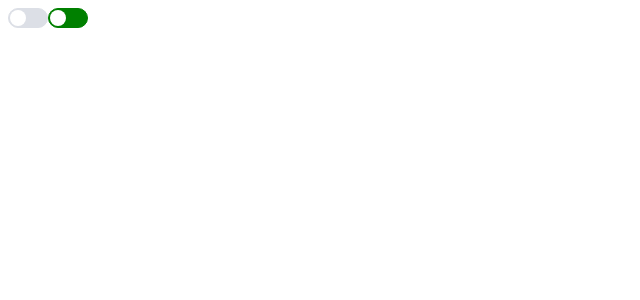
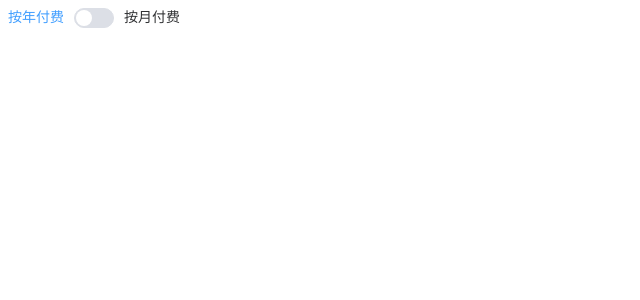
Before and after one commit to Phoebe0626/orange-ui, a Vue app: page / in a window 1280 px wide. Shown: the top 300 px of the page, without its empty margins (0-640 px from the left). Built offline with nearby package versions, Linux system fonts and the light colour scheme.

Commit message:
switch添加文字描述

```diff
--- a/src/App.vue
+++ b/src/App.vue
@@ -11,8 +11,9 @@
       type="password"
       show-password
     ></o-input> -->
-    <o-switch v-model="active"></o-switch>
-    <o-switch name="username" v-model="active" active-color="red" inactive-color="green"></o-switch>
+    <!-- <o-switch v-model="active"></o-switch> -->
+    <o-switch v-model="active" active-text="按年付费" inactive-text="按月付费"></o-switch>
+    <!-- <o-switch name="username" v-model="active" active-color="red" inactive-color="green"></o-switch> -->
   </div>
 </template>
 
--- a/src/components/switch.vue
+++ b/src/components/switch.vue
@@ -1,9 +1,11 @@
 <template>
   <label class="o-switch" :class="{'is-checked': value}">
+    <span :class="{'is-active': !value}" class="o-switch__label o-switch__label--left">{{ activeText }}</span>
     <span class="o-switch__core" ref="core">
       <div class="o-switch__button"></div>
     </span>
     <input @change="handleSwitch" class="o-switch__input" type="checkbox" :name="name">
+    <span :class="{'is-active': value}" class="o-switch__label o-switch__label--right">{{ inactiveText }}</span>
   </label>
 </template>
 
@@ -24,6 +26,14 @@ export default {
       default: ''
     },
     name: {
+      type: String,
+      default: ''
+    },
+    activeText: {
+      type: String,
+      default: ''
+    },
+    inactiveText: {
       type: String,
       default: ''
     }
@@ -66,6 +76,25 @@ export default {
     opacity: 0;
     margin: 0;
   }
+  .o-switch__label {
+    transition: .2s;
+    height: 20px;
+    display: inline-block;
+    font-size: 14px;
+    font-weight: 500;
+    cursor: pointer;
+    vertical-align: middle;
+    color: #303133;
+  }
+  .o-switch__label--left {
+    margin-right: 10px;
+  }
+  .o-switch__label--right {
+    margin-left: 10px;
+  }
+  .o-switch__label.is-active {
+    color: #409eff;
+  }
   .o-switch__core {
     margin: 0;
     // display: inline-block;
```
